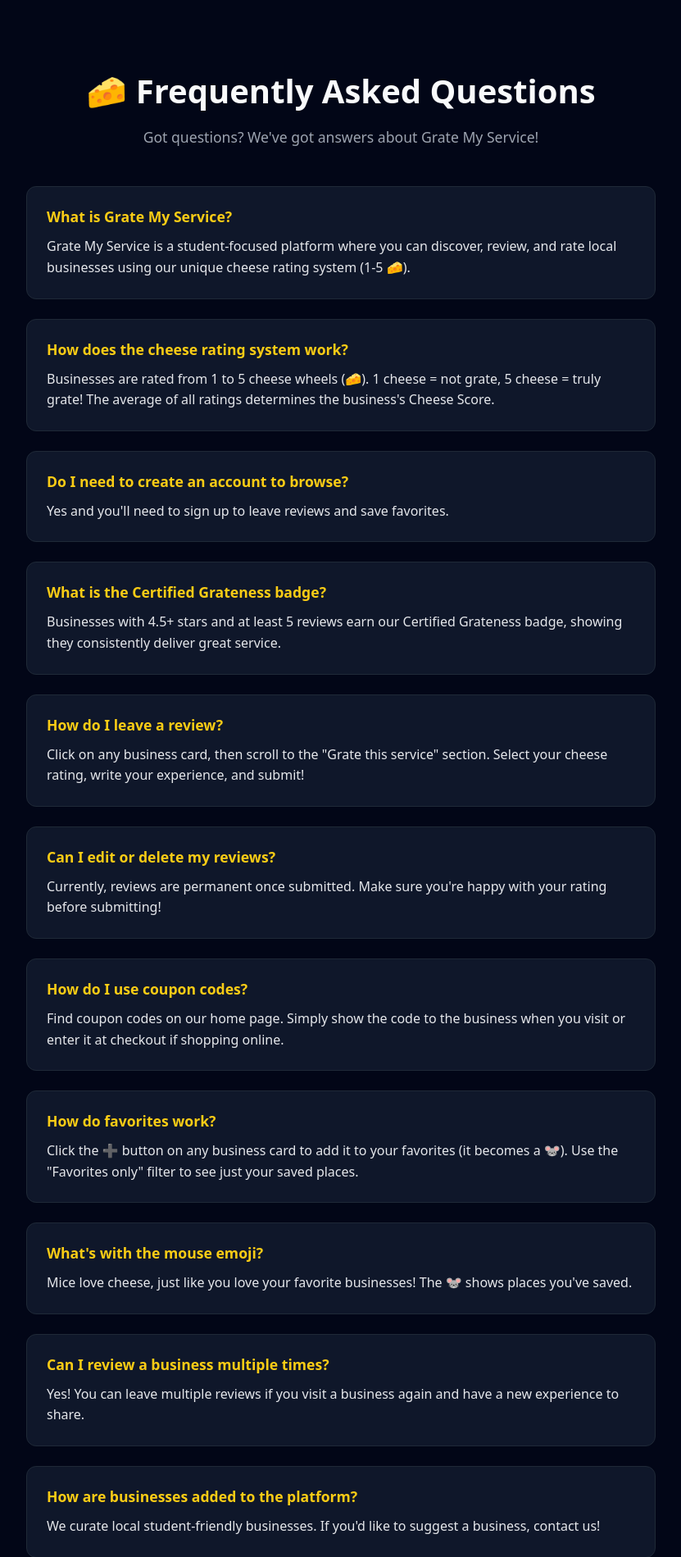
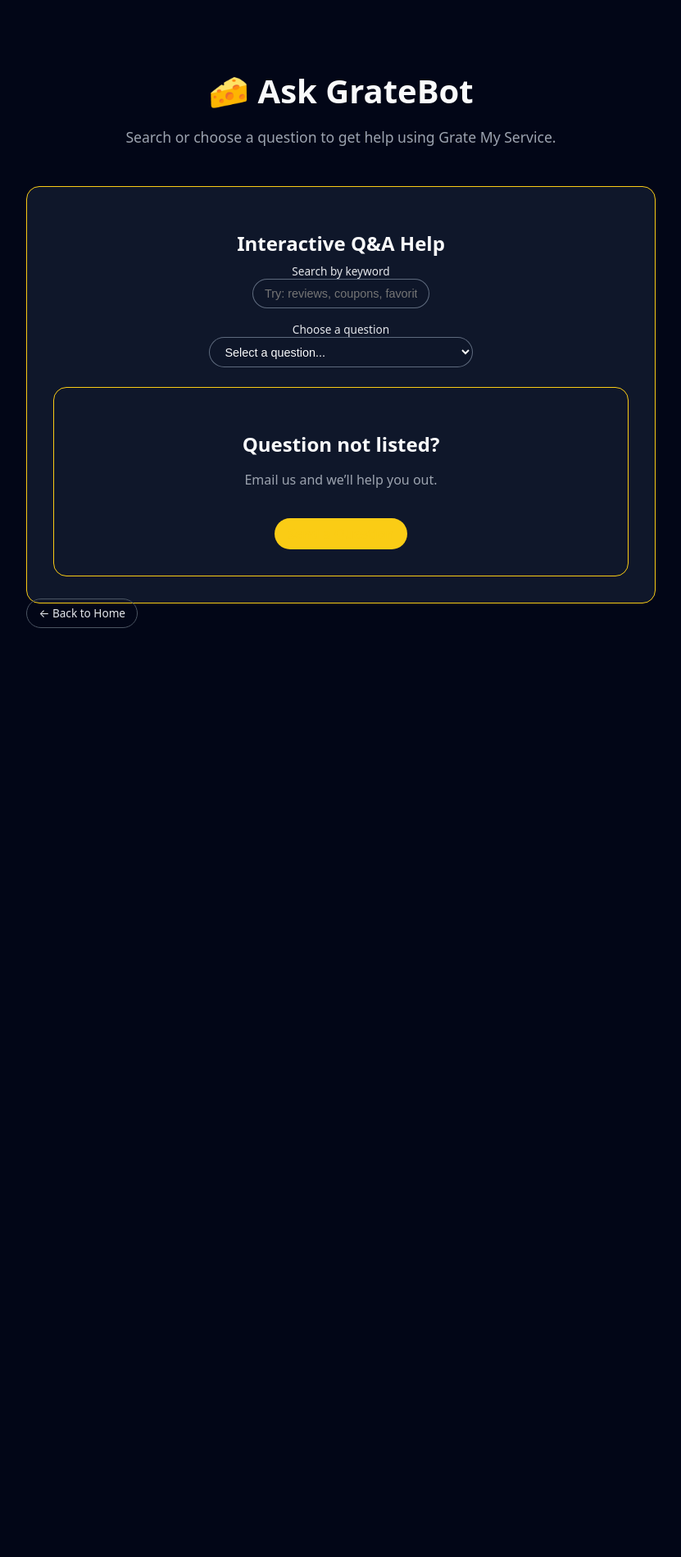
Before and after one commit to Aayush-Gupta-1/GrateMy, a Flask app: page /faq in a window 1280 px wide. Shown: the part 58-1957 px from the top of the page at 82% size, without its empty margins (224-1055 px from the left). After the commit the page ends 824 px from the top, so only its background shows below. Run offline with Flask 3, Linux system fonts and the light colour scheme.

Commit message:
Revise FAQ page content and structure

```diff
--- a/templates/faq.html
+++ b/templates/faq.html
@@ -8,7 +8,6 @@
 </head>
 <body>
 
-<!-- Navigation -->
 <header class="top-nav">
     <div class="nav-left">
         <span class="nav-logo">🧀</span>
@@ -30,118 +29,150 @@
 
 <main class="page-container">
     <div class="faq-container">
-        <h1>🧀 Frequently Asked Questions</h1>
-        <p class="faq-subtitle">Got questions? We've got answers about Grate My Service!</p>
+        <h1>🧀 Ask GrateBot</h1>
+        <p class="faq-subtitle">Search or choose a question to get help using Grate My Service.</p>
 
-        <div class="faq-section">
-            <div class="faq-item">
-                <h3 class="faq-question">What is Grate My Service?</h3>
-                <p class="faq-answer">Grate My Service is a student-focused platform where you can discover, review, and rate local businesses using our unique cheese rating system (1-5 🧀).</p>
+        <section class="faq-cta">
+            <h2>Interactive Q&A Help</h2>
+
+            <label class="auth-label" for="faq-search">Search by keyword</label>
+            <input
+                id="faq-search"
+                class="auth-input"
+                type="text"
+                placeholder="Try: reviews, coupons, favorites, maze..."
+            >
+
+            <label class="auth-label" for="faq-select" style="margin-top: 1rem;">Choose a question</label>
+            <select id="faq-select" class="auth-input">
+                <option value="">Select a question...</option>
+            </select>
+
+            <div id="faq-answer-box" class="faq-item" style="margin-top: 1.5rem; display: none;">
+                <h3 id="faq-question" class="faq-question"></h3>
+                <p id="faq-answer" class="faq-answer"></p>
             </div>
 
-            <div class="faq-item">
-                <h3 class="faq-question">How does the cheese rating system work?</h3>
-                <p class="faq-answer">Businesses are rated from 1 to 5 cheese wheels (🧀). 1 cheese = not grate, 5 cheese = truly grate! The average of all ratings determines the business's Cheese Score.</p>
+            <div class="faq-cta" style="margin-top: 1.5rem;">
+                <h2>Question not listed?</h2>
+                <p>Email us and we’ll help you out.</p>
+                <a
+                    class="primary-button"
+                    href="mailto:hello@gratemyservice.com?subject=Question%20about%20Grate%20My%20Service"
+                >
+                    Send a Question
+                </a>
             </div>
+        </section>
 
-            <div class="faq-item">
-                <h3 class="faq-question">Do I need to create an account to browse?</h3>
-                <p class="faq-answer">Yes and you'll need to sign up to leave reviews and save favorites.</p>
-            </div>
-
-            <div class="faq-item">
-                <h3 class="faq-question">What is the Certified Grateness badge?</h3>
-                <p class="faq-answer">Businesses with 4.5+ stars and at least 5 reviews earn our Certified Grateness badge, showing they consistently deliver great service.</p>
-            </div>
-
-            <div class="faq-item">
-                <h3 class="faq-question">How do I leave a review?</h3>
-                <p class="faq-answer">Click on any business card, then scroll to the "Grate this service" section. Select your cheese rating, write your experience, and submit!</p>
-            </div>
-
-            <div class="faq-item">
-                <h3 class="faq-question">Can I edit or delete my reviews?</h3>
-                <p class="faq-answer">Currently, reviews are permanent once submitted. Make sure you're happy with your rating before submitting!</p>
-            </div>
-
-            <div class="faq-item">
-                <h3 class="faq-question">How do I use coupon codes?</h3>
-                <p class="faq-answer">Find coupon codes on our home page. Simply show the code to the business when you visit or enter it at checkout if shopping online.</p>
-            </div>
-
-            <div class="faq-item">
-                <h3 class="faq-question">How do favorites work?</h3>
-                <p class="faq-answer">Click the ➕ button on any business card to add it to your favorites (it becomes a 🐭). Use the "Favorites only" filter to see just your saved places.</p>
-            </div>
-
-            <div class="faq-item">
-                <h3 class="faq-question">What's with the mouse emoji?</h3>
-                <p class="faq-answer">Mice love cheese, just like you love your favorite businesses! The 🐭 shows places you've saved.</p>
-            </div>
-
-            <div class="faq-item">
-                <h3 class="faq-question">Can I review a business multiple times?</h3>
-                <p class="faq-answer">Yes! You can leave multiple reviews if you visit a business again and have a new experience to share.</p>
-            </div>
-
-            <div class="faq-item">
-                <h3 class="faq-question">How are businesses added to the platform?</h3>
-                <p class="faq-answer">We curate local student-friendly businesses. If you'd like to suggest a business, contact us!</p>
-            </div>
-
-            <div class="faq-item">
-                <h3 class="faq-question">Are the deals and coupons real?</h3>
-                <p class="faq-answer">Yes! All coupons on our home page are valid offers from participating businesses. Check expiration dates and terms.</p>
-            </div>
-
-            <div class="faq-item">
-                <h3 class="faq-question">Can I sort businesses by rating?</h3>
-                <p class="faq-answer">Absolutely! Use the "Sort by" dropdown and select "Cheese Rating" to see the highest-rated businesses first.</p>
-            </div>
-
-            <div class="faq-item">
-                <h3 class="faq-question">What categories are available?</h3>
-                <p class="faq-answer">We have Food, Clothing, Services, and Entertainment categories. Filter by category to find exactly what you need.</p>
-            </div>
-
-            <div class="faq-item">
-                <h3 class="faq-question">Is my review anonymous?</h3>
-                <p class="faq-answer">You can leave your name or stay "Anonymous" when submitting a review. It's your choice!</p>
-            </div>
-
-            <div class="faq-item">
-                <h3 class="faq-question">Why do I need to complete the maze during signup?</h3>
-                <p class="faq-answer">The cheese maze is our fun CAPTCHA system to verify you're not a bot. Guide the mouse to the cheese!</p>
-            </div>
-
-            <div class="faq-item">
-                <h3 class="faq-question">Can businesses respond to reviews?</h3>
-                <p class="faq-answer">Not currently, but we're considering adding this feature in the future!</p>
-            </div>
-
-            <div class="faq-item">
-                <h3 class="faq-question">How often are new deals added?</h3>
-                <p class="faq-answer">We update deals regularly! Check the home page frequently for new coupon codes and discounts.</p>
-            </div>
-
-            <div class="faq-item">
-                <h3 class="faq-question">Is Grate My Service free to use?</h3>
-                <p class="faq-answer">Yes! Grate My Service is completely free for students. Browse, review, and save favorites at no cost.</p>
-            </div>
-
-            <div class="faq-item">
-                <h3 class="faq-question">How do I contact support?</h3>
-                <p class="faq-answer">Email us at hello@gratemyservice.com or find our contact info in the footer. We typically respond within 24 hours!</p>
-            </div>
-        </div>
-
-        <div class="faq-cta">
-            <h2>Still have questions?</h2>
-            <p>Contact us at <a href="mailto:hello@gratemyservice.com">hello@gratemyservice.com</a></p>
-            <a href="{{ url_for('home') }}" class="primary-button">Back to Home</a>
-        </div>
+        <a href="{{ url_for('home') }}" class="secondary-button">← Back to Home</a>
     </div>
 </main>
 
+<script>
+    const faqs = [
+        {
+            question: "What is Grate My Service?",
+            answer: "Grate My Service is a student-focused platform where users can discover, review, and rate local businesses using a 1-5 cheese rating system."
+        },
+        {
+            question: "How does the cheese rating system work?",
+            answer: "Businesses are rated from 1 to 5 cheese wheels. The average of all submitted ratings becomes the business's Cheese Score."
+        },
+        {
+            question: "Do I need an account to browse?",
+            answer: "Yes. Users create an account so reviews and profile activity can be connected to the correct user."
+        },
+        {
+            question: "How do I leave a review?",
+            answer: "Open a business page, choose a cheese rating, write your experience, and submit your review. Your review is automatically tied to your logged-in username."
+        },
+        {
+            question: "How do favorites work?",
+            answer: "Click the favorite button on a business card to save it. You can use the Favorites only filter to view saved businesses."
+        },
+        {
+            question: "How do I use coupon codes?",
+            answer: "Coupon codes are shown on the home page. Users can show or enter the code when visiting a participating business."
+        },
+        {
+            question: "Why do I complete a maze during signup?",
+            answer: "The cheese maze is a CAPTCHA-style verification step that helps prevent bot activity during account creation."
+        },
+        {
+            question: "Can I sort businesses by rating?",
+            answer: "Yes. On the Discover page, use the Sort by dropdown to organize businesses by name, category, or cheese rating."
+        },
+        {
+            question: "What categories are available?",
+            answer: "Businesses are organized into categories such as Food, Clothing, Services, and Entertainment."
+        },
+        {
+            question: "What is the Certified Grateness badge?",
+            answer: "Businesses with strong ratings and enough reviews can earn the Certified Grateness badge, showing consistent quality."
+        },
+        {
+            question: "Is my review anonymous?",
+            answer: "No. Reviews are connected to the logged-in user's account to improve trust and prevent impersonation."
+        },
+        {
+            question: "Is Grate My Service free?",
+            answer: "Yes. Users can browse, review, save favorites, and view coupons for free."
+        }
+    ];
+
+    const searchInput = document.getElementById("faq-search");
+    const faqSelect = document.getElementById("faq-select");
+    const answerBox = document.getElementById("faq-answer-box");
+    const questionText = document.getElementById("faq-question");
+    const answerText = document.getElementById("faq-answer");
+
+    function loadQuestions(list) {
+        faqSelect.innerHTML = '<option value="">Select a question...</option>';
+
+        list.forEach((faq, index) => {
+            const option = document.createElement("option");
+            option.value = index;
+            option.textContent = faq.question;
+            faqSelect.appendChild(option);
+        });
+    }
+
+    function showAnswer(faq) {
+        questionText.textContent = faq.question;
+        answerText.textContent = faq.answer;
+        answerBox.style.display = "block";
+    }
+
+    loadQuestions(faqs);
+
+    faqSelect.addEventListener("change", function () {
+        const selectedIndex = this.value;
+        if (selectedIndex === "") {
+            answerBox.style.display = "none";
+            return;
+        }
+
+        showAnswer(faqs[selectedIndex]);
+    });
+
+    searchInput.addEventListener("input", function () {
+        const keyword = this.value.toLowerCase();
+
+        const filteredFaqs = faqs.filter(faq =>
+            faq.question.toLowerCase().includes(keyword) ||
+            faq.answer.toLowerCase().includes(keyword)
+        );
+
+        loadQuestions(filteredFaqs);
+
+        if (filteredFaqs.length === 1) {
+            showAnswer(filteredFaqs[0]);
+        } else {
+            answerBox.style.display = "none";
+        }
+    });
+</script>
+
 </body>
 </html>
```
